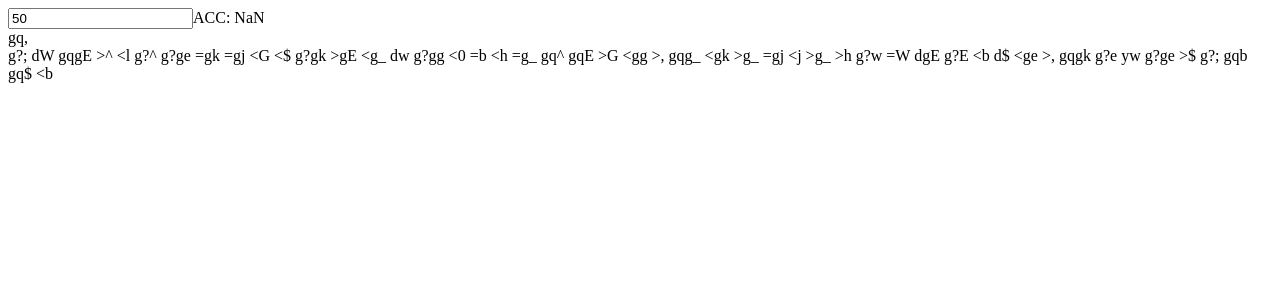
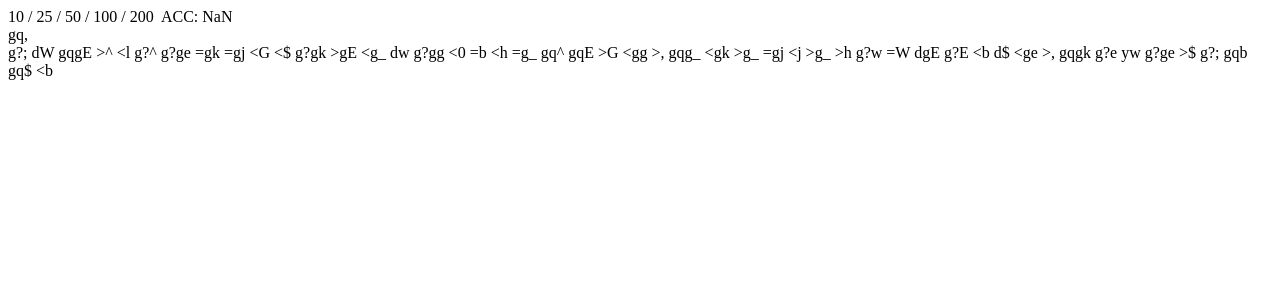
Before and after one commit to skippi/vimty, a React app: page / in a window 1280 px wide. Shown: the top 300 px of the page. Built offline with nearby package versions, Linux system fonts and the light colour scheme; the HTML template or start-up script is replaced by a standard one.

Commit message:
main: add command count buttons

```diff
--- a/src/app.tsx
+++ b/src/app.tsx
@@ -136,16 +136,22 @@ function AppView(_: {}) {
   });
   return (
     <div>
-      <input
-        type="number"
-        value={state.testSize || ""}
-        onChange={(event) =>
-          dispatch({ type: "CONFIG", size: event.target.valueAsNumber })
-        }
-      />
-      ACC:{" "}
-      {(state.correctInputCount /
-        (state.correctInputCount + state.wrongInputCount)).toFixed(4)}
+      <span>
+        <span onClick={() => dispatch({ type: "CONFIG", size: 10 })}>10</span>
+        <span> / </span>
+        <span onClick={() => dispatch({ type: "CONFIG", size: 25 })}>25</span>
+        <span> / </span>
+        <span onClick={() => dispatch({ type: "CONFIG", size: 50 })}>50</span>
+        <span> / </span>
+        <span onClick={() => dispatch({ type: "CONFIG", size: 100 })}>100</span>
+        <span> / </span>
+        <span onClick={() => dispatch({ type: "CONFIG", size: 200 })}>200</span>
+      </span>
+      &nbsp; ACC:{" "}
+      {(
+        state.correctInputCount /
+        (state.correctInputCount + state.wrongInputCount)
+      ).toFixed(4)}
       <Prompt
         typed={state.typedChars}
         tail={state.remChars}
```
